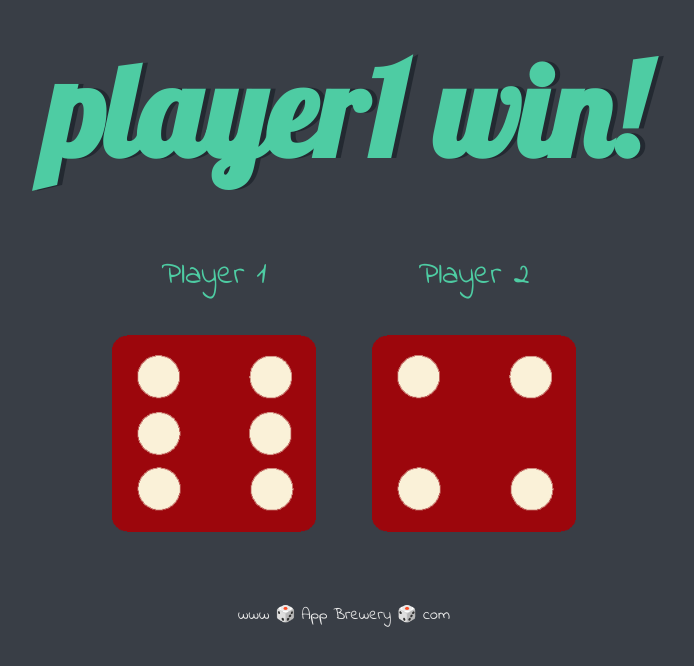
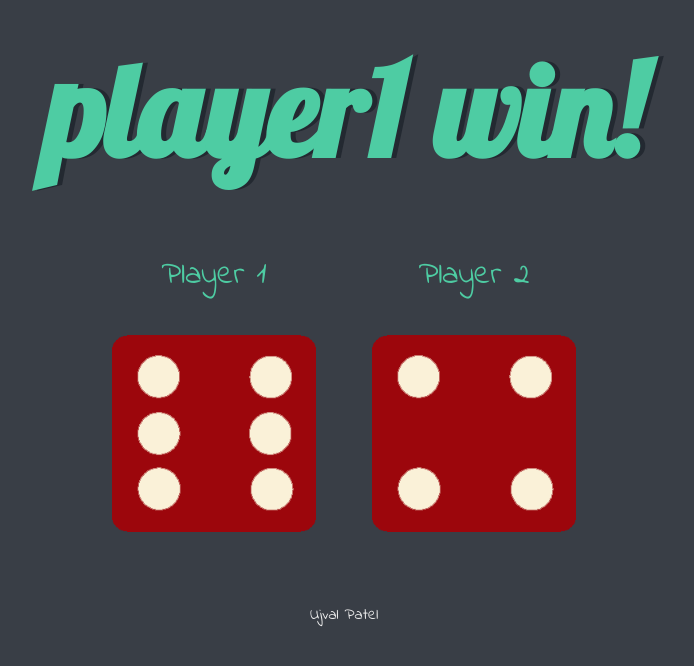
Before and after one commit to Ujvalp/dicee, a plain HTML site: page index.html in a window 1280 px wide. Shown: the whole page, without its empty margins (296-990 px from the left). Drawn offline with Linux system fonts and the light colour scheme.

Commit message:
Update index.html

```diff
--- a/index.html
+++ b/index.html
@@ -29,6 +29,6 @@
   </body>
 
   <footer>
-    www 🎲 App Brewery 🎲 com
+    Ujval Patel
   </footer>
 </html>
```
